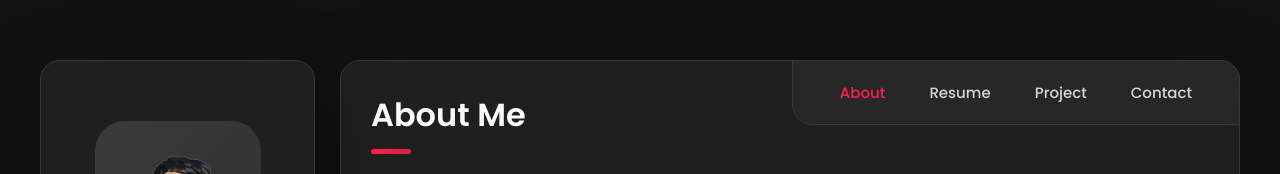
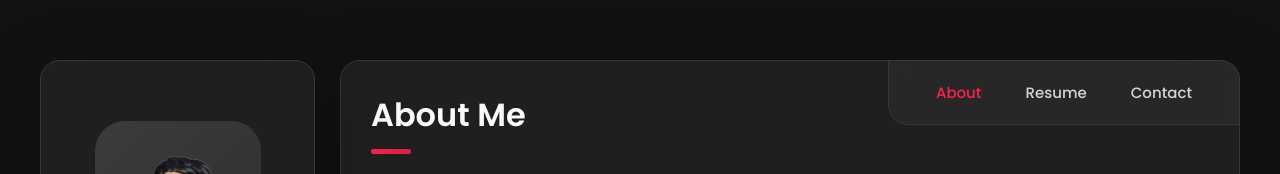
Before and after one commit to soumyajitmohapatra/portfolio, a React (Create React App) app: page / in a window 1280 px wide. Shown: the top 174 px of the page. Built offline with nearby package versions, Linux system fonts and the light colour scheme.

Commit message:
tab removed

```diff
--- a/src/data/tabItems.ts
+++ b/src/data/tabItems.ts
@@ -9,10 +9,10 @@ export const tabItems: TabItems[] = [
       title: "Resume",
       uId: "resume",
     },
-    {
-      title: "Project",
-      uId: "project",
-    },
+    // {
+    //   title: "Project",
+    //   uId: "project",
+    // },
     {
       title: "Contact",
       uId: "contact",
```
